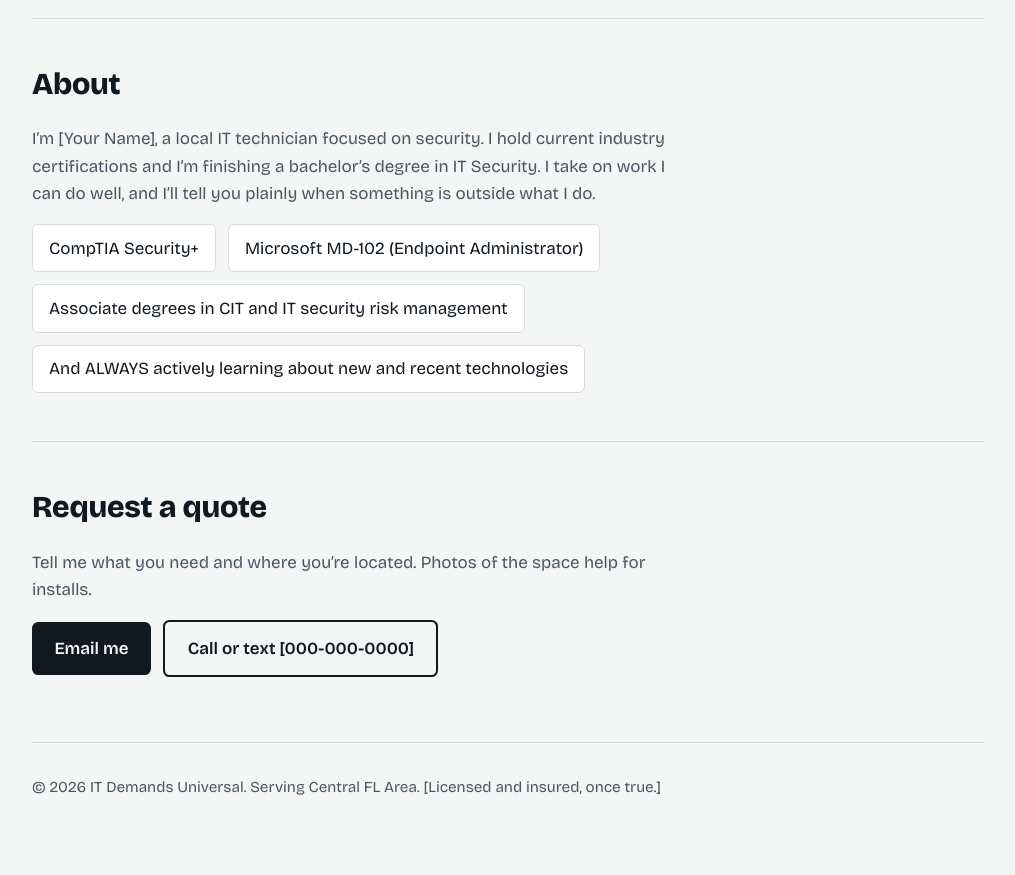
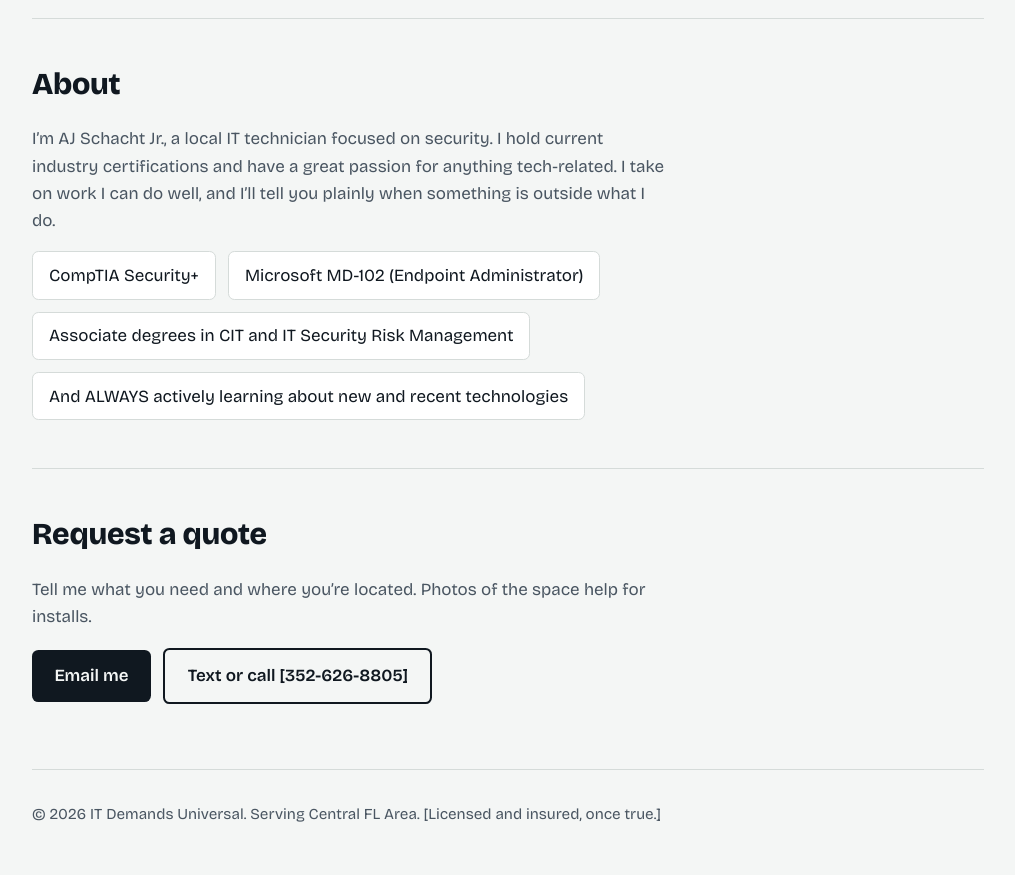
Before and after one commit to IT-Demands-Universal/it-demands-universal.github.io, a plain HTML site: page index.html in a window 1280 px wide. Shown: the part 1660-2535 px from the top of the page, without its empty margins (132-1147 px from the left). Before the commit the page ends 2508 px from the top, so only its background shows below. Drawn offline with nearby package versions, Linux system fonts and the light colour scheme.

Commit message:
Update index.html

```diff
--- a/index.html
+++ b/index.html
@@ -65,11 +65,11 @@
 
     <section id="about">
       <h2>About</h2>
-      <p class="note">I’m [Your Name], a local IT technician focused on security. I hold current industry certifications and I’m finishing a bachelor’s degree in IT Security. I take on work I can do well, and I’ll tell you plainly when something is outside what I do.</p>
+      <p class="note">I’m AJ Schacht Jr., a local IT technician focused on security. I hold current industry certifications and have a great passion for anything tech-related. I take on work I can do well, and I’ll tell you plainly when something is outside what I do.</p>
       <ul class="creds">
         <li>CompTIA Security+</li>
         <li>Microsoft MD-102 (Endpoint Administrator)</li>
-        <li>Associate degrees in CIT and IT security risk management</li>
+        <li>Associate degrees in CIT and IT Security Risk Management</li>
         <li>And ALWAYS actively learning about new and recent technologies</li>
       </ul>
     </section>
@@ -77,8 +77,8 @@
     <section id="contact">
       <h2>Request a quote</h2>
       <p class="note">Tell me what you need and where you’re located. Photos of the space help for installs.</p>
-      <p><a class="btn" href="mailto:you@example.com?subject=Quote%20request">Email me</a>
-         <a class="btn alt" href="tel:+10000000000">Call or text [000-000-0000]</a></p>
+      <p><a class="btn" href="mailto:itdemandsuniversal@gmail.com?subject=Quote%20request">Email me</a>
+         <a class="btn alt" href="tel:+13526268805">Text or call [352-626-8805]</a></p>
     </section>
   </main>
 
```
